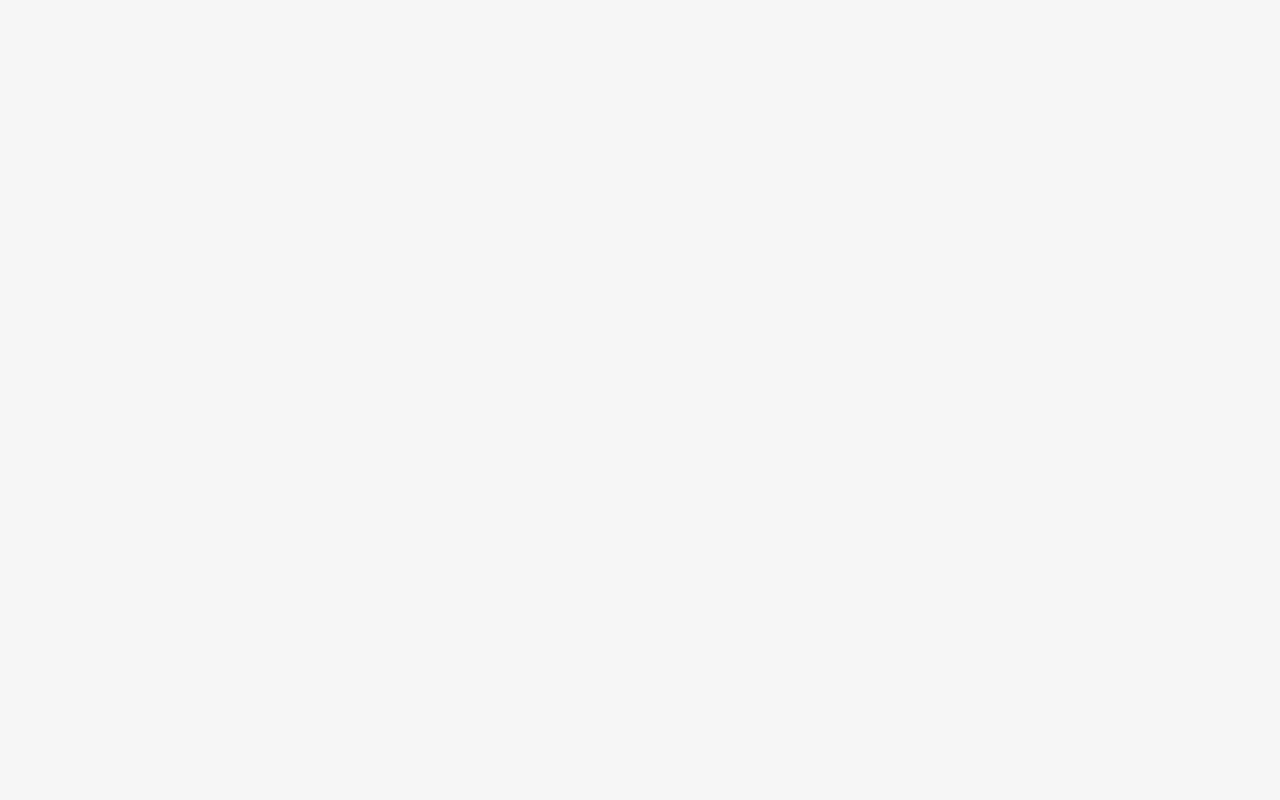
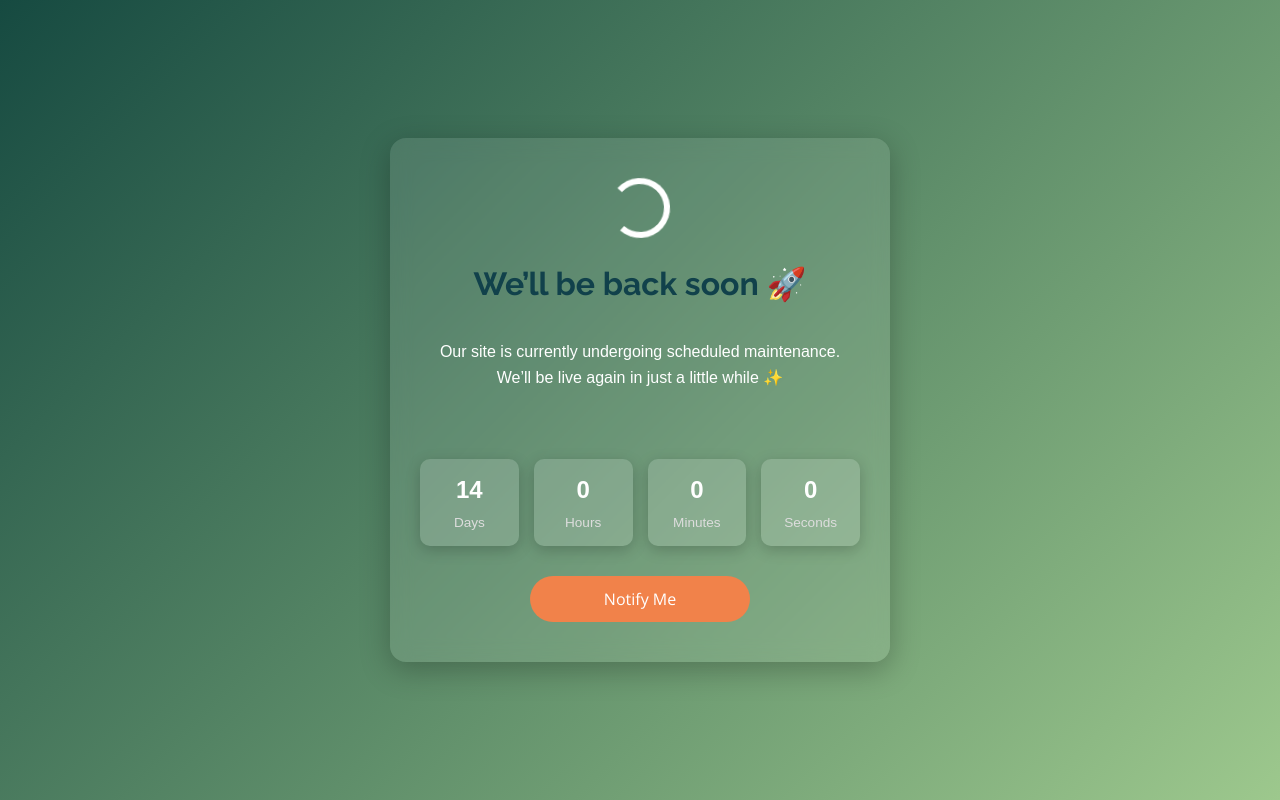
Before and after one commit to Wisdomchanix/Portfolio, a React (Vite) app: page /under-maintenance in a window 1280 px wide. Before the commit this address had no page. Built offline with nearby package versions, Linux system fonts and the light colour scheme.

Commit message:
Added 404 to projects and changed certificate to png

```diff
--- a/src/About.jsx
+++ b/src/About.jsx
@@ -70,9 +70,10 @@ const About = () => {
           {/* Certificate */}
           <div className="certificate">
             <img
-              src="./src/images/CS50 certificate.jpg"
+              src="./src/images/CS50 certificate.png"
               alt="Harvard CS50 certificate"
               className="certificate"
+              loading="lazy"
             />
           </div>
 
--- a/src/App.jsx
+++ b/src/App.jsx
@@ -1,6 +1,7 @@
 import { Routes, Route } from 'react-router-dom';
 import Hero from './Hero'
 import Moreprojects from './Moreprojects';
+import UnderMaintenance from './Undermaintenance';
 
 function App() {
 
@@ -9,6 +10,7 @@ function App() {
     <Routes>
       <Route path='/' element={<Hero/>} />
       <Route path="/more-projects" element={<Moreprojects />} />
+      <Route path="/under-maintenance" element={<UnderMaintenance />} />
     </Routes>
   )
 }
--- a/src/Project.jsx
+++ b/src/Project.jsx
@@ -1,16 +1,26 @@
 // import React from "react";
 import React, { useEffect } from "react";
 import scrollreveal from "scrollreveal";
-
+// import { Link } from "react-router-dom";
 
 const projectsData = [
   {
     name: "Social Media Management",
     description: "An app that schedules posts on all social media platforms.",
     github: "https://github.com/Wisdomchanix",
-    live: null,
+    // live: null,
+    live: "/under-maintenance",
     stack: ["Javascript", "Next.js", "React", "Css"],
   },
+
+  {
+    name: "Revvona",
+    description: "Software Agency for Real Estate and Airbnb",
+    github: "https://github.com/Wisdomchanix",
+    live: "https://Revvona.org",
+    stack: ["Next.js", "Tailwind", "Node.js"],
+  },
+
   {
     name: "Media Surf",
     description: "Get images and videos of your choice from Media Surf.",
@@ -23,7 +33,8 @@ const projectsData = [
     description:
       "Boost Track, a Chrome extension, uses AI to help track leads and generate emails.",
     github: "https://github.com/Wisdomchanix",
-    live: null,
+    // live: null,
+    live: "/under-maintenance",
     stack: ["Javascript", "Html", "Css"],
   },
   {
@@ -32,13 +43,6 @@ const projectsData = [
     github: "https://github.com/Wisdomchanix",
     live: "https://ajebomarket.com/?gad_source=1&gbraid=0AAAAADe9882NJaVphvUUoSzZBt_prBq7Y",
     stack: ["MongoDB", "Express", "Next.js", "Node.js"],
-  },
-  {
-    name: "Revvona",
-    description: "Software Agency for Real Estate and Airbnb",
-    github: "https://github.com/Wisdomchanix",
-    live: "https://Revvona.org",
-    stack: ["Next.js", "Tailwind", "Node.js"],
   },
   {
     name: "Toad&Co",
@@ -51,7 +55,7 @@ const projectsData = [
 
 const Project = () => {
 
-    useEffect(() => {
+  useEffect(() => {
     const sr = scrollreveal({
       origin: 'bottom',
       distance: '60px',
--- /dev/null
+++ b/src/Undermaintain.css
@@ -0,0 +1,174 @@
+/* Wrapper centers everything */
+.maintenance-wrapper {
+    display: flex;
+    justify-content: center;
+    align-items: center;
+    height: 100vh;
+    background: linear-gradient(135deg, #164A41, #9DC88D);
+    font-family: "Poppins", sans-serif;
+    color: #fff;
+    text-align: center;
+    padding: 20px;
+}
+
+/* Card */
+.maintenance-card {
+    background: rgba(255, 255, 255, 0.1);
+    backdrop-filter: blur(10px);
+    padding: 40px 30px;
+    border-radius: 16px;
+    width: 100%;
+    max-width: 500px;
+    box-shadow: 0 8px 30px rgba(0, 0, 0, 0.25);
+    animation: fadeIn 1s ease-in-out;
+}
+
+/* Title */
+.title {
+    font-size: 2rem;
+    margin-bottom: 15px;
+    font-weight: 700;
+}
+
+/* Message */
+.message {
+    font-size: 1rem;
+    line-height: 1.6;
+    margin-bottom: 20px;
+}
+
+/* Button */
+.notify-btn {
+    background: #F1824A;
+    color: #fff;
+    border: none;
+    padding: 12px 30px;
+    border-radius: 30px;
+    font-size: 1rem;
+    cursor: pointer;
+    transition: transform 0.2s ease, background 0.3s ease;
+    width: 100%;
+    max-width: 220px;
+    margin: 0 auto;
+}
+
+.notify-btn:hover {
+    background: #d96b33;
+    transform: scale(1.05);
+}
+
+/* Gear Animation */
+.gear {
+    width: 60px;
+    height: 60px;
+    margin: 0 auto 20px;
+    border: 6px solid #fff;
+    border-top: 6px solid transparent;
+    border-radius: 50%;
+    animation: spin 2s linear infinite;
+}
+
+@keyframes spin {
+    0% {
+        transform: rotate(0deg);
+    }
+
+    100% {
+        transform: rotate(360deg);
+    }
+}
+
+/* Countdown Timer */
+.countdown {
+    display: flex;
+    justify-content: center;
+    gap: 15px;
+    margin: 20px 0 30px;
+    flex-wrap: wrap;
+}
+
+.time-box {
+    background: rgba(255, 255, 255, 0.15);
+    padding: 12px 15px;
+    border-radius: 10px;
+    min-width: 65px;
+    flex: 1 1 70px;
+    box-shadow: 0 4px 15px rgba(0, 0, 0, 0.2);
+}
+
+.time-box span {
+    display: block;
+    font-size: 1.5rem;
+    font-weight: bold;
+    color: #fff;
+}
+
+.time-box small {
+    font-size: 0.85rem;
+    color: #ddd;
+}
+
+/* Fade In Effect */
+@keyframes fadeIn {
+    from {
+        opacity: 0;
+        transform: translateY(30px);
+    }
+
+    to {
+        opacity: 1;
+        transform: translateY(0);
+    }
+}
+
+/* Responsive Tweaks */
+@media (max-width: 768px) {
+    .maintenance-card {
+        padding: 30px 20px;
+    }
+
+    .title {
+        font-size: 1.7rem;
+    }
+
+    .message {
+        font-size: 0.95rem;
+    }
+
+    .time-box span {
+        font-size: 1.3rem;
+    }
+}
+
+@media (max-width: 480px) {
+    .maintenance-card {
+        padding: 25px 15px;
+    }
+
+    .title {
+        font-size: 1.5rem;
+    }
+
+    .gear {
+        width: 50px;
+        height: 50px;
+        border-width: 5px;
+    }
+
+    .countdown {
+        gap: 10px;
+    }
+
+    .time-box {
+        min-width: 55px;
+        padding: 10px;
+    }
+
+    .time-box span {
+        font-size: 1.1rem;
+    }
+
+    .time-box small {
+        font-size: 0.75rem;
+    }
+}
--- /dev/null
+++ b/src/Undermaintenance.jsx
@@ -0,0 +1,72 @@
+import React, { useEffect, useState } from "react";
+import "./UnderMaintain.css";
+
+const UnderMaintenance = () => {
+    const calculateTimeLeft = () => {
+        const targetDate = new Date();
+        targetDate.setDate(targetDate.getDate() + 14); // 2 weeks from now
+        const difference = targetDate.getTime() - new Date().getTime();
+
+        let timeLeft = {};
+        if (difference > 0) {
+            timeLeft = {
+                days: Math.floor(difference / (1000 * 60 * 60 * 24)),
+                hours: Math.floor((difference / (1000 * 60 * 60)) % 24),
+                minutes: Math.floor((difference / 1000 / 60) % 60),
+                seconds: Math.floor((difference / 1000) % 60),
+            };
+        }
+        return timeLeft;
+    };
+
+    const [timeLeft, setTimeLeft] = useState(calculateTimeLeft());
+
+    useEffect(() => {
+        const timer = setInterval(() => {
+            setTimeLeft(calculateTimeLeft());
+        }, 1000);
+        return () => clearInterval(timer);
+    }, []);
+
+    return (
+        <div className="maintenance-wrapper">
+            <div className="maintenance-card">
+                <div className="gear"></div>
+                <h1 className="title">We’ll be back soon 🚀</h1>
+                <p className="message">
+                    Our site is currently undergoing scheduled maintenance. <br />
+                    We’ll be live again in just a little while ✨
+                </p>
+
+                {/* Countdown Timer */}
+                <div className="countdown">
+                    <div className="time-box">
+                        <span>{timeLeft.days || 0}</span>
+                        <small>Days</small>
+                    </div>
+                    <div className="time-box">
+                        <span>{timeLeft.hours || 0}</span>
+                        <small>Hours</small>
+                    </div>
+                    <div className="time-box">
+                        <span>{timeLeft.minutes || 0}</span>
+                        <small>Minutes</small>
+                    </div>
+                    <div className="time-box">
+                        <span>{timeLeft.seconds || 0}</span>
+                        <small>Seconds</small>
+                    </div>
+                </div>
+
+                <button
+                    className="notify-btn"
+                    onClick={() => alert("You’ll be notified when we’re back!")}
+                >
+                    Notify Me
+                </button>
+            </div>
+        </div>
+    );
+};
+
+export default UnderMaintenance;
```
Also changed, not shown: src/images/CS50 certificate.png (added).
